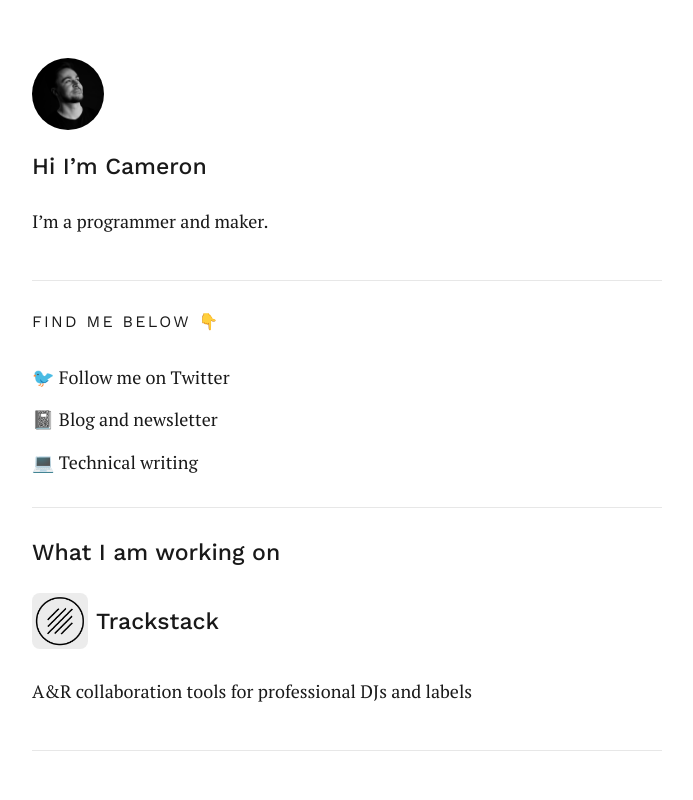
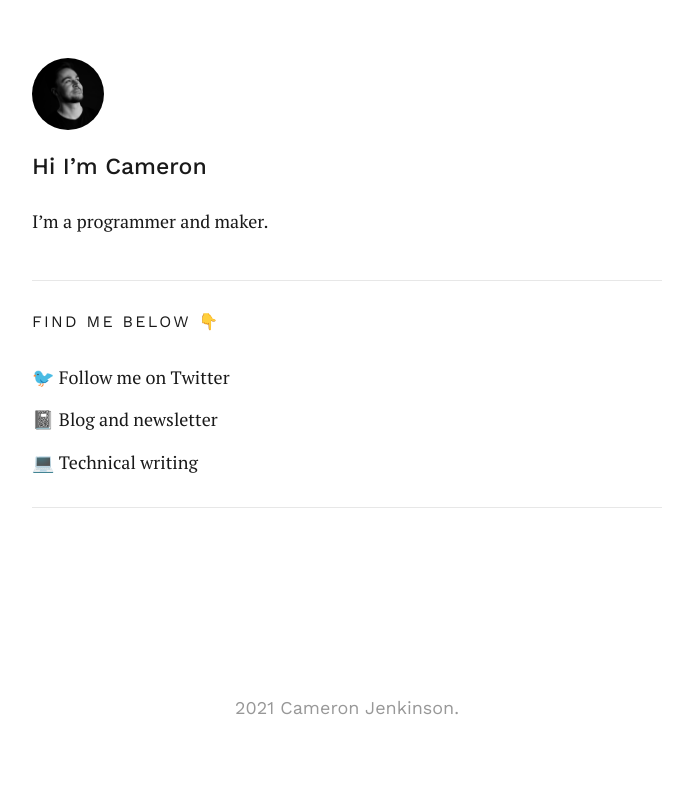
Before and after one commit to cjjenkinson/cjjenkinson.github.io, a Gatsby site: page / in a window 1280 px wide. Shown: the top 800 px of the page, without its empty margins (293-986 px from the left). Built offline with nearby package versions, Linux system fonts and the light colour scheme; Gatsby itself is replaced by a stand-in of ours; some packages are replaced by stand-ins of ours.

Commit message:
Update index.js

```diff
--- a/src/pages/index.js
+++ b/src/pages/index.js
@@ -48,6 +48,17 @@
   }
 `;
 
+//       <h3>What I am working on</h3>
+//       <Section>
+//         <a href="https://trackstack.in" target="_blank">
+//           <SectionHeader>
+//             <SectionImage src={TRACKSTACK_LOGO} />
+//             <h3>Trackstack</h3>
+//           </SectionHeader>
+//           <p>A&R collaboration tools for professional DJs and labels</p>
+//         </a>
+//       </Section>
+
 const Home = () => (
   <Layout>
     <SEO title="Cameron Jenkinson" />
@@ -84,16 +95,6 @@
           </li>
         </SocialLinks>
       </Section>
-      <h3>What I am working on</h3>
-      <Section>
-        <a href="https://trackstack.in" target="_blank">
-          <SectionHeader>
-            <SectionImage src={TRACKSTACK_LOGO} />
-            <h3>Trackstack</h3>
-          </SectionHeader>
-          <p>A&R collaboration tools for professional DJs and labels</p>
-        </a>
-      </Section>
     </BioWrapper>
   </Layout>
 )
```
